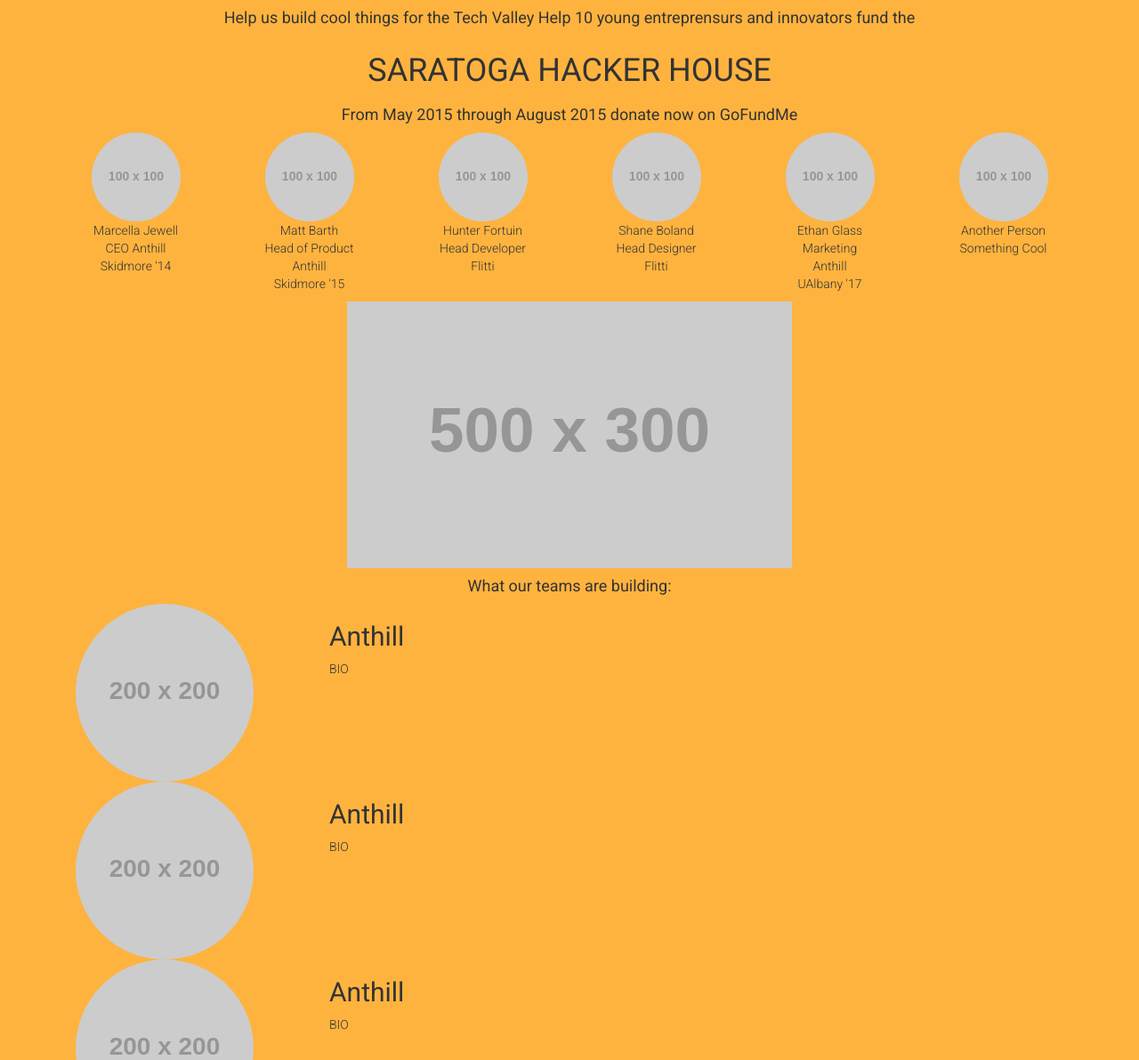
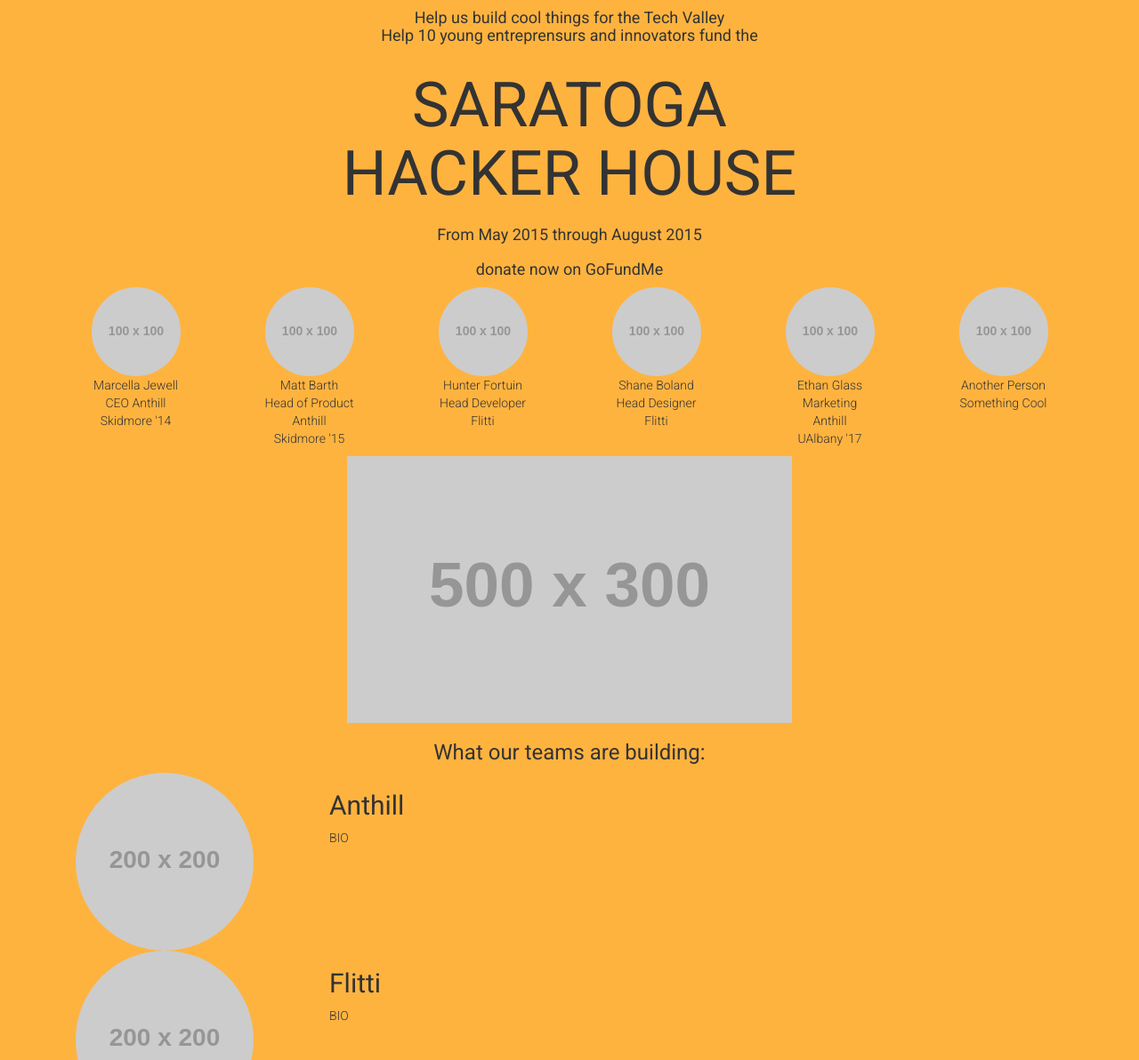
Before and after one commit to MattxDamon/hackerhouse, a plain HTML site: page index.html in a window 1280 px wide. Shown: the top 1192 px of the page at 89% size. Drawn offline with nearby package versions, Linux system fonts and the light colour scheme; placeholder pictures from the web are drawn by us.

Commit message:
style changes

```diff
--- a/index.html
+++ b/index.html
@@ -13,19 +13,19 @@
 		<!-- Title Section -->
 		<div class="row center">
 			<div class="col-sm-12 col-xs-12">
-			<h4>Help us build cool things for the Tech Valley
+			<h4>Help us build cool things for the Tech Valley<br>
 			Help 10 young entreprensurs and innovators fund the</h4>
 			</div>
 		</div>
 		<div class="row center">
 			<div class="col-sm-12 col-xs-12">
-			<h1>SARATOGA
+			<h1 class="mainTitle">SARATOGA<br>
 			HACKER HOUSE</h1>
 			</div>
 		</div>
 		<div class="row center">
 			<div class="col-sm-12 col-xs-12">
-			<h4>From May 2015 through August 2015
+			<h4>From May 2015 through August 2015<br><br>
 			donate now on GoFundMe</h4>
 			</div>
 		</div>
@@ -80,7 +80,7 @@
 		<!-- What we're building -->
 		<div class="row">
 			<div class="col-sm-12 col-xs-12 center">
-				<h4>What our teams are building:</h4>
+				<h3>What our teams are building:</h3>
 			</div>
 		</div>
 		<div class="row">
@@ -100,7 +100,7 @@
 					<img class="img-circle companyImage" src="http://placehold.it/200x200">
 				</div>
 				<div class="col-sm-9 col-xs-12 companyBioText">
-					<h2>Anthill</h2>
+					<h2>Flitti</h2>
 					<p>BIO</p>
 				</div>
 			</div>
@@ -111,7 +111,7 @@
 					<img class="img-circle companyImage" src="http://placehold.it/200x200">
 				</div>
 				<div class="col-sm-9 col-xs-12 companyBioText">
-					<h2>Anthill</h2>
+					<h2>Delight Consulting</h2>
 					<p>BIO</p>
 				</div>
 			</div>
--- a/main.css
+++ b/main.css
@@ -7,6 +7,9 @@
 
 body{
 	background-color:#FFB33F;
+}
+.mainTitle{
+	font-size:70px;
 }
 
 .center{
```
